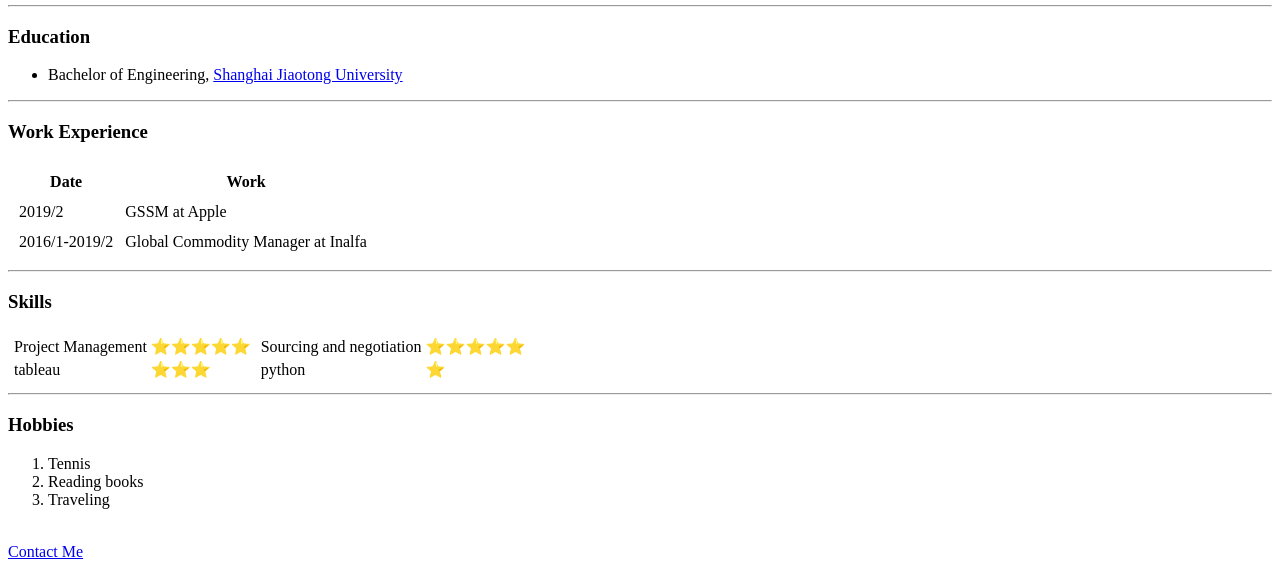
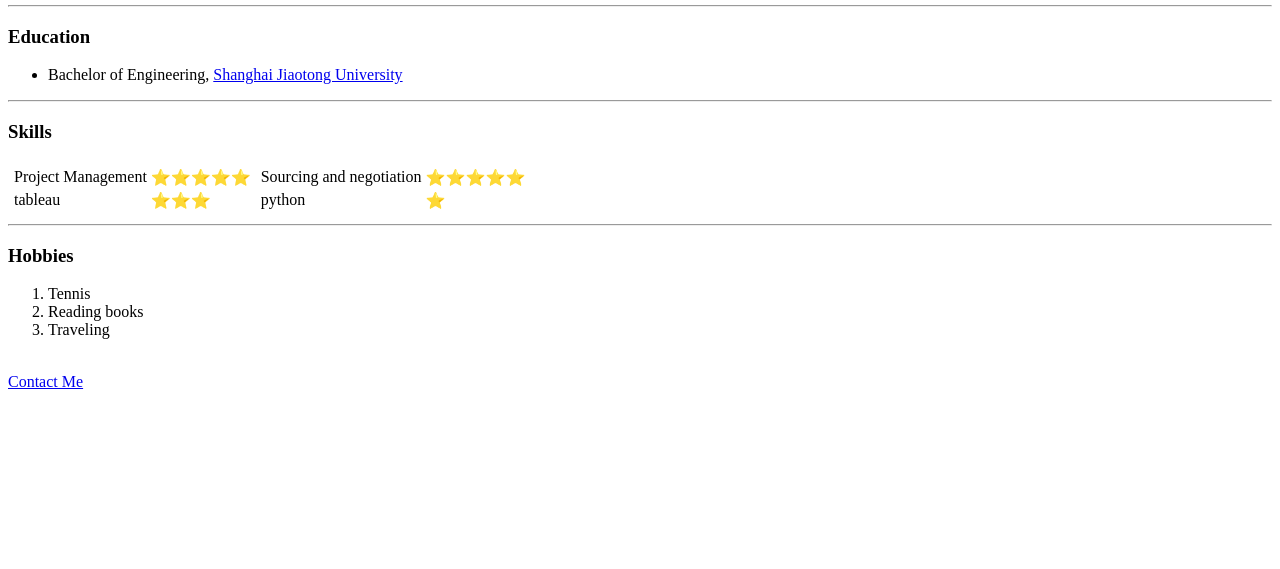
Before and after one commit to Clara-Buena/cv, a plain HTML site: page index.html in a window 1280 px wide. Shown: the part 357-926 px from the top of the page. After the commit the page ends 800 px from the top, so only its background shows below. Drawn offline with Linux system fonts and the light colour scheme.

Commit message:
Update index.html

```diff
--- a/index.html
+++ b/index.html
@@ -18,26 +18,6 @@
       <ul>
         <li>Bachelor of Engineering, <a href="https://me.sjtu.edu.cn/">Shanghai Jiaotong University</a></li>
       </ul>
-    <hr>
-    <h3>Work Experience</h3>
-    <table cellspacing=10>
-      <thead>
-        <tr>
-          <th>Date</th>
-          <th>Work</th>
-        </tr>
-      </thead>
-      <tbody>
-        <tr>
-          <td>2019/2</td>
-          <td>GSSM at Apple</td>
-        </tr>
-        <tr>
-          <td>2016/1-2019/2</td>
-          <td>Global Commodity Manager at Inalfa</td>
-        </tr>
-      </tbody>
-    </table>
     <hr>
     <h3>Skills</h3>
     <table cellspacing=“10”>
```
